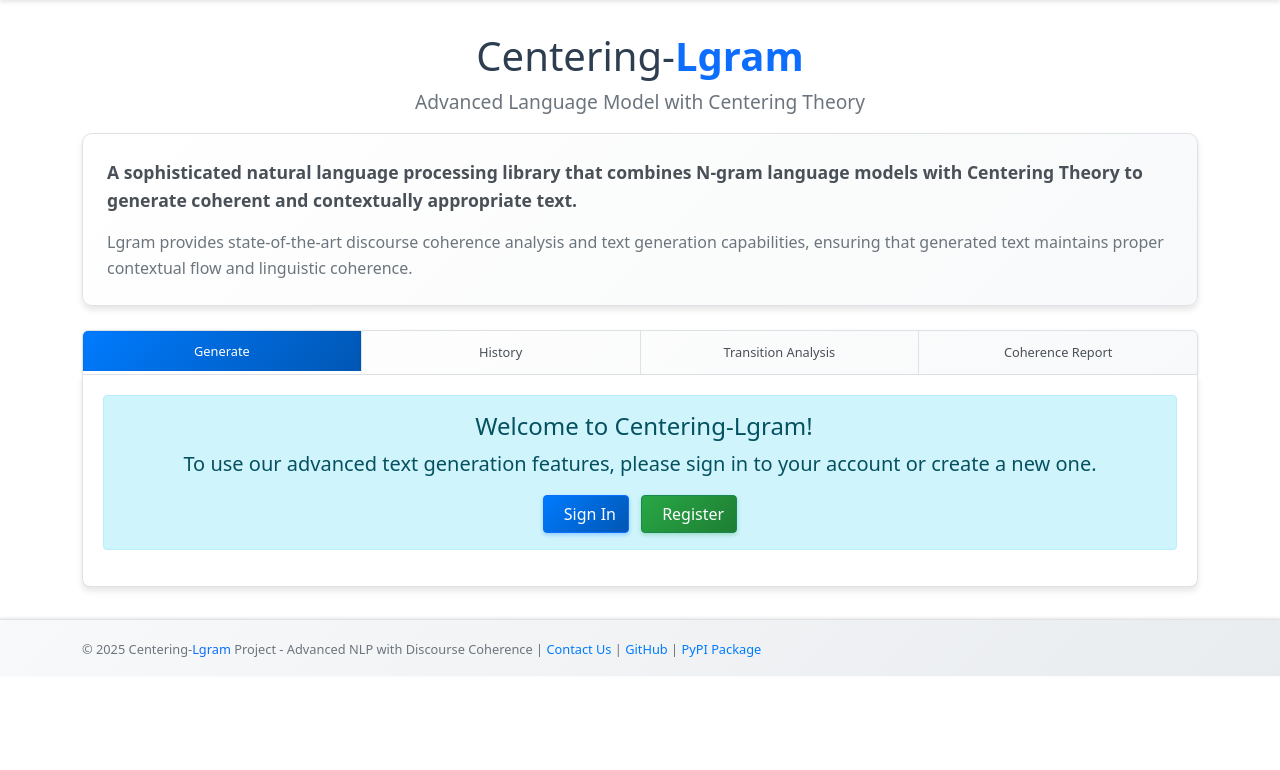
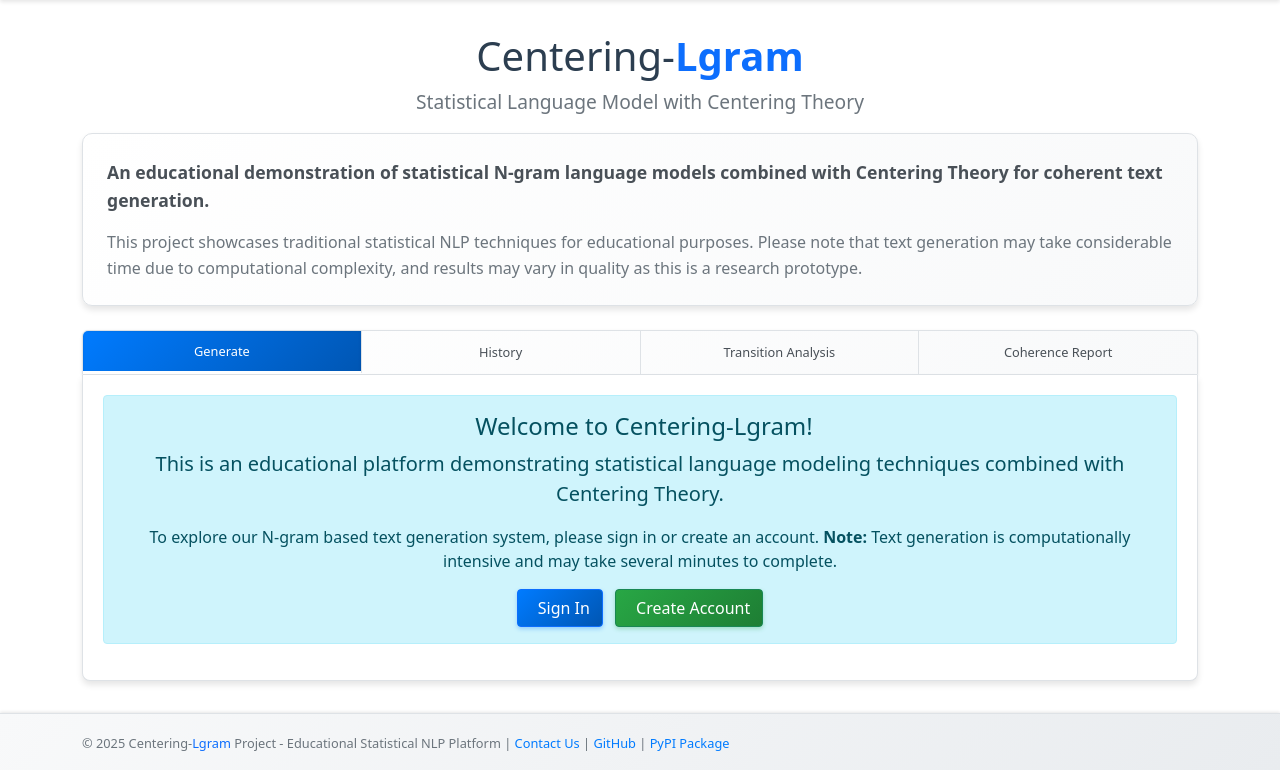
Before and after one commit to iatagun/Lgram-web, a Django app: page / in a window 1280 px wide. Shown: the part 57-827 px from the top of the page. Before the commit the page ends 733 px from the top, so only its background shows below. Run offline with Django 4.2, Linux system fonts and the light colour scheme; data comes from the database, SQL or seed files in the repository; both versions use the stored data as it was after the commit.

Commit message:
Update UI text for educational and statistical NLP focus
Revised homepage, login, register, and base templates to clarify the platform's educational purpose and focus on traditional statistical N-gram language modeling with Centering Theory. Updated feature descriptions, user prompts, and footer text to emphasize research prototype status, computational requirements, and target audience of students, educators, and researchers. No functional changes; all updates are to improve clarity and set user expectations.

```diff
--- a/main/templates/main/auth_base.html
+++ b/main/templates/main/auth_base.html
@@ -56,7 +56,7 @@
 
         <footer class="footer py-3 bg-light mt-5">
             <div class="container">
-                <span class="text-muted">&copy; 2025 Centering-<span class="text-primary">Lgram</span> Project - Advanced NLP with Discourse Coherence | <a href="mailto:info@centering-lgram.org">Contact Us</a> | <a href="https://github.com/iatagun/Lgram-web">GitHub</a> | <a href="https://pypi.org/project/centering-lgram/">PyPI Package</a></span>
+                <span class="text-muted">&copy; 2025 Centering-<span class="text-primary">Lgram</span> Project - Educational Statistical NLP Platform | <a href="mailto:info@centering-lgram.org">Contact Us</a> | <a href="https://github.com/iatagun/Lgram-web">GitHub</a> | <a href="https://pypi.org/project/centering-lgram/">PyPI Package</a></span>
             </div>
         </footer>
 
--- a/main/templates/main/base.html
+++ b/main/templates/main/base.html
@@ -47,11 +47,11 @@
 
         <div class="container">
             <h1 class="text-center">Centering-<span class="text-primary">Lgram</span></h1>
-            <p class="text-center">Advanced Language Model with Centering Theory</p>
+            <p class="text-center">Statistical Language Model with Centering Theory</p>
 
             <div class="info-section mb-4">
-                <p class="lead">A sophisticated natural language processing library that combines N-gram language models with Centering Theory to generate coherent and contextually appropriate text.</p>
-                <p>Lgram provides state-of-the-art discourse coherence analysis and text generation capabilities, ensuring that generated text maintains proper contextual flow and linguistic coherence.</p>
+                <p class="lead">An educational demonstration of statistical N-gram language models combined with Centering Theory for coherent text generation.</p>
+                <p>This project showcases traditional statistical NLP techniques for educational purposes. Please note that text generation may take considerable time due to computational complexity, and results may vary in quality as this is a research prototype.</p>
             </div>
 
             <!-- Tab links -->
@@ -81,8 +81,8 @@
                             <h2 class="text-center mb-4">Centering Theory Transition Analysis</h2>
                             <div class="alert alert-info text-center">
                                 <i class="fas fa-info-circle me-2"></i>
-                                This feature will analyze discourse transitions using Centering Theory principles.
-                                <br><small class="text-muted">Coming soon...</small>
+                                This educational feature demonstrates discourse transition analysis using Centering Theory principles.
+                                <br><small class="text-muted">Implementation in progress for educational purposes...</small>
                             </div>
                         </div>
                     </div>
@@ -95,11 +95,11 @@
                 <div class="container mt-4">
                     <div class="row">
                         <div class="col-md-12">
-                            <h2 class="text-center mb-4">Discourse Coherence Report</h2>
+                            <h2 class="text-center mb-4">Discourse Coherence Analysis</h2>
                             <div class="alert alert-info text-center">
                                 <i class="fas fa-info-circle me-2"></i>
-                                This feature will generate detailed coherence analysis reports for texts.
-                                <br><small class="text-muted">Coming soon...</small>
+                                This experimental feature will demonstrate coherence analysis methods for educational purposes.
+                                <br><small class="text-muted">Research prototype under development...</small>
                             </div>
                         </div>
                     </div>
@@ -119,7 +119,7 @@
 
         <footer class="footer py-3 bg-light">
             <div class="container">
-              <span class="text-muted">&copy; 2025 Centering-<span class="text-primary">Lgram</span> Project - Advanced NLP with Discourse Coherence | <a href="mailto:info@centering-lgram.org">Contact Us</a> | <a href="https://github.com/iatagun/Lgram-web">GitHub</a> | <a href="https://pypi.org/project/centering-lgram/">PyPI Package</a></span>
+              <span class="text-muted">&copy; 2025 Centering-<span class="text-primary">Lgram</span> Project - Educational Statistical NLP Platform | <a href="mailto:info@centering-lgram.org">Contact Us</a> | <a href="https://github.com/iatagun/Lgram-web">GitHub</a> | <a href="https://pypi.org/project/centering-lgram/">PyPI Package</a></span>
             </div>
         </footer>
 
--- a/main/templates/main/index.html
+++ b/main/templates/main/index.html
@@ -5,7 +5,7 @@
         <form method="POST" id="textForm" onsubmit="return submitForm()">
             {% csrf_token %}
             <div class="mb-3">
-                <textarea class="form-control" name="input_text" id="input_text" rows="2" placeholder="Enter a starting sentence to generate text...">{{ request.POST.input_text }}</textarea>
+                <textarea class="form-control" name="input_text" id="input_text" rows="2" placeholder="Enter a starting sentence for statistical text generation (processing may take several minutes)...">{{ request.POST.input_text }}</textarea>
             </div>
 
             <div class="row mb-2">
@@ -40,13 +40,14 @@
     {% else %}
         <div class="alert alert-info text-center">
             <h4><i class="fas fa-info-circle me-2"></i>Welcome to Centering-Lgram!</h4>
-            <p class="lead">To use our advanced text generation features, please sign in to your account or create a new one.</p>
+            <p class="lead">This is an educational platform demonstrating statistical language modeling techniques combined with Centering Theory.</p>
+            <p class="mb-3">To explore our N-gram based text generation system, please sign in or create an account. <strong>Note:</strong> Text generation is computationally intensive and may take several minutes to complete.</p>
             <div class="mt-3">
                 <a href="{% url 'login' %}" class="btn btn-primary me-2">
                     <i class="fas fa-sign-in-alt me-2"></i>Sign In
                 </a>
                 <a href="{% url 'register' %}" class="btn btn-success">
-                    <i class="fas fa-user-plus me-2"></i>Register
+                    <i class="fas fa-user-plus me-2"></i>Create Account
                 </a>
             </div>
         </div>
@@ -88,19 +89,19 @@
         {% else %}
             <div class="text-center py-4">
                 <h6 class="text-muted">No text generated yet</h6>
-                <p class="text-muted">You can start from the Generate tab.</p>
+                <p class="text-muted">Start generating text from the Generate tab. Please allow sufficient time for the statistical model to process your request.</p>
             </div>
         {% endif %}
     {% else %}
         <div class="alert alert-warning text-center">
-            <h5><i class="fas fa-history me-2"></i>History Access</h5>
-            <p>Please sign in to view your generation history.</p>
+            <h5><i class="fas fa-history me-2"></i>Generation History</h5>
+            <p>Please sign in to view your text generation history and track your experiments with the statistical language model.</p>
             <div class="mt-3">
                 <a href="{% url 'login' %}" class="btn btn-primary me-2">
                     <i class="fas fa-sign-in-alt me-2"></i>Sign In
                 </a>
                 <a href="{% url 'register' %}" class="btn btn-success">
-                    <i class="fas fa-user-plus me-2"></i>Register
+                    <i class="fas fa-user-plus me-2"></i>Create Account
                 </a>
             </div>
         </div>
--- a/main/templates/main/login.html
+++ b/main/templates/main/login.html
@@ -8,13 +8,13 @@
     <!-- Main Header Section matching homepage -->
     <div class="text-center mb-4">
         <h1>Welcome to Centering-<span class="text-primary">Lgram</span></h1>
-        <p class="text-center">Sign in to access Advanced Language Model with Centering Theory</p>
+        <p class="text-center">Sign in to access Statistical Language Model with Centering Theory</p>
     </div>
 
     <!-- Info section matching homepage style -->
     <div class="info-section mb-4">
-        <p class="lead text-center">Please sign in to access your personal dashboard, generate coherent text, and analyze discourse transitions.</p>
-        <p class="text-center">Join our community of researchers, linguists, and developers working with state-of-the-art NLP technology.</p>
+        <p class="lead text-center">Please sign in to access your personal dashboard and explore our educational statistical NLP platform.</p>
+        <p class="text-center">Join our community of researchers, students, and educators experimenting with traditional statistical language modeling techniques.</p>
     </div>
 
     <div class="row justify-content-center">
```
Also changed, not shown: main/templates/main/register.html (+10 -10 lines), db.sqlite3.
